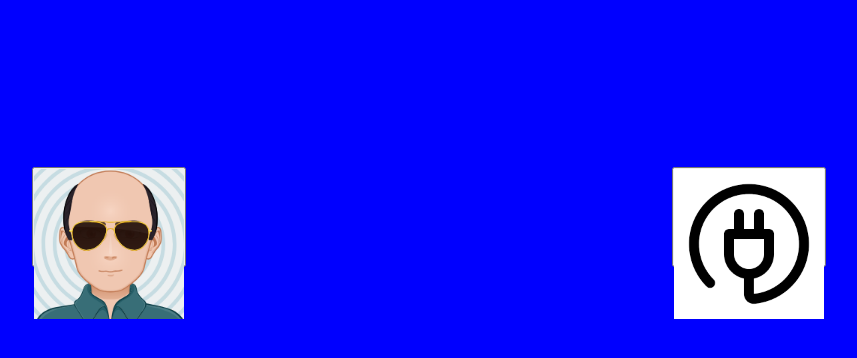
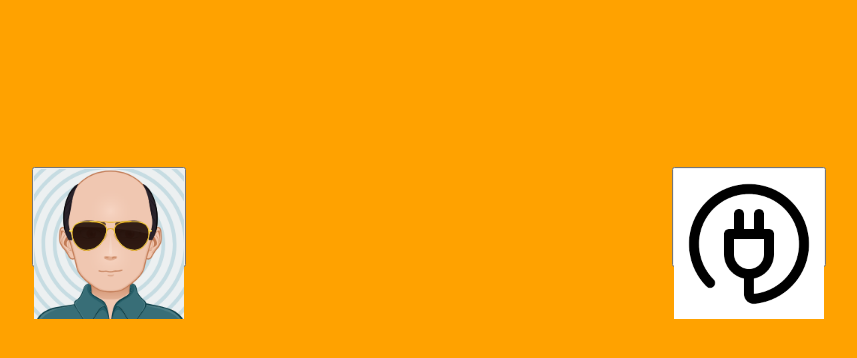
Before and after one commit to andres359/galeriia, a plain HTML site: page index.html in a window 1280 px wide. Shown: the part 442-800 px from the top of the page, without its empty margins (211-1068 px from the left). Drawn offline with Linux system fonts and the light colour scheme.

Commit message:
cambio color

```diff
--- a/style.css
+++ b/style.css
@@ -4,7 +4,7 @@
 
    }
    .home-main{
-    background-color: blue;
+    background-color: rgb(255, 162, 0);
     display: flex;
     flex-direction: column;
     justify-content: space-around;
```
